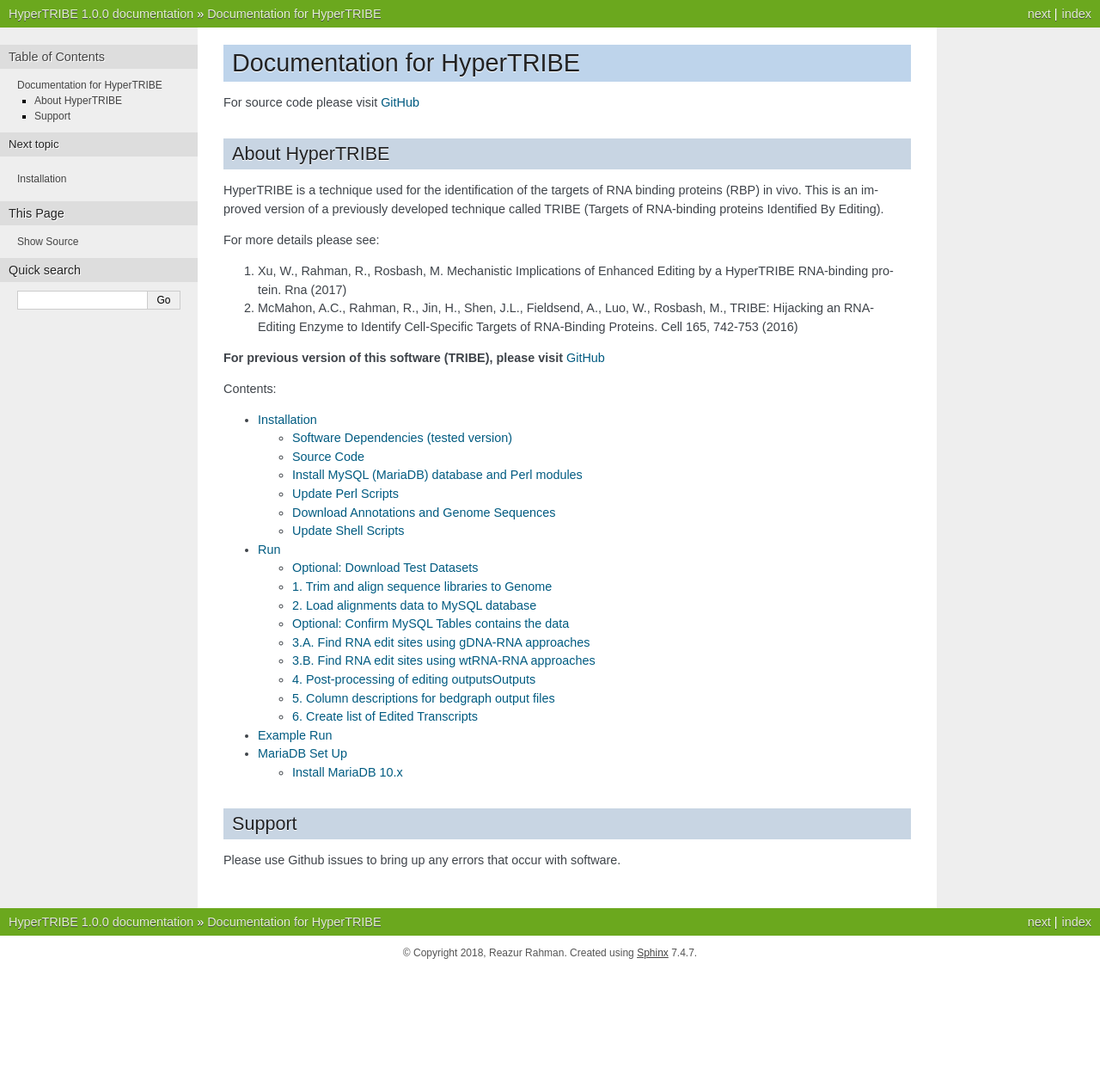
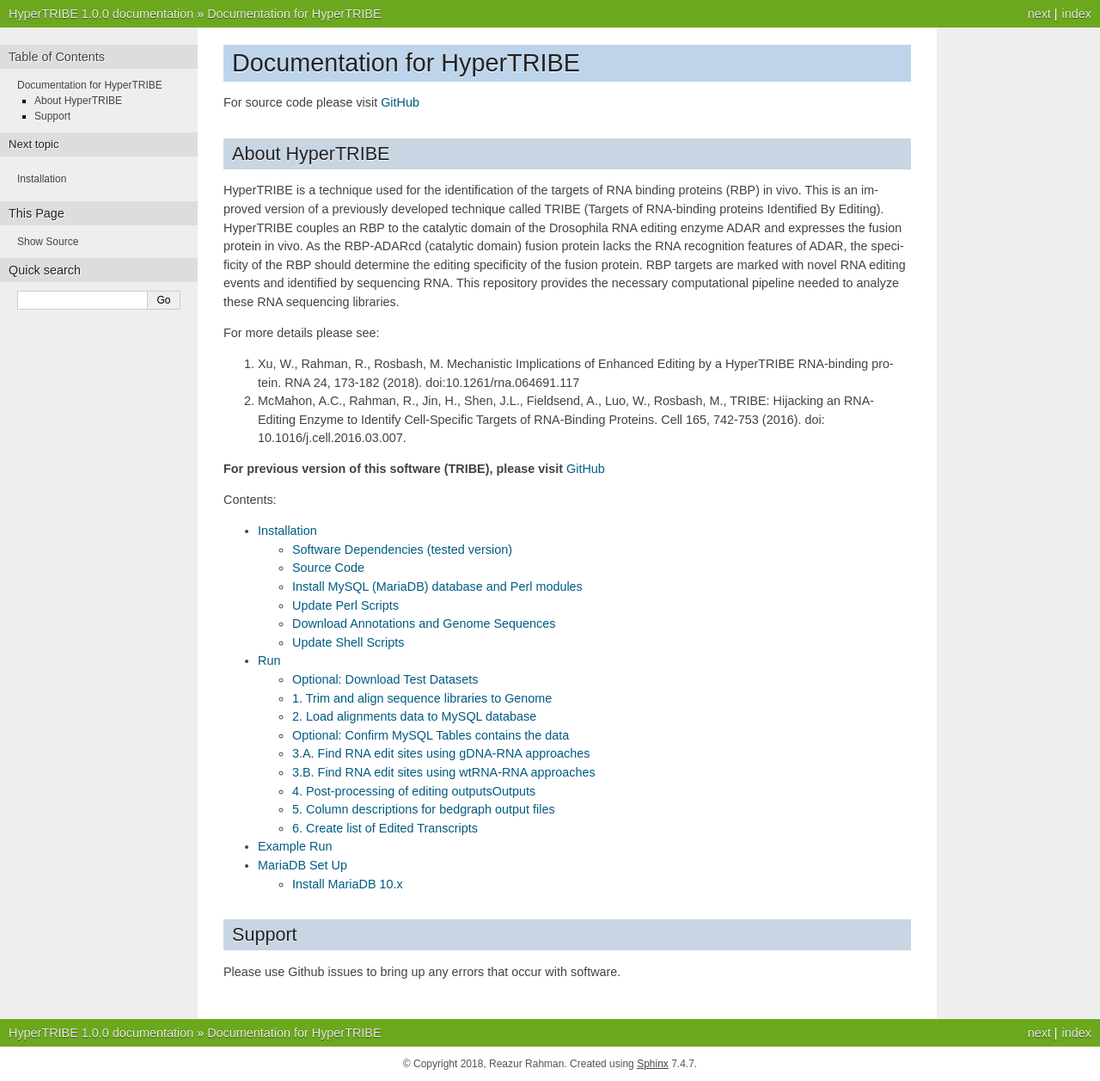
Before and after one commit to rosbashlab/HyperTRIBE, a Sphinx documentation site: the page built from docs/source/index.rst, in a window 1280 px wide. Shown: the whole page at 86% size. Built offline with Sphinx 7.4.7, drawn with Linux system fonts in a browser that asks for light colours; pages that are not in the unit, such as notebooks, are missing from menus; before the commit the page ends 1128 px from its top, so only the background shows below that.

Commit message:
updated documentation

```diff
--- a/docs/source/index.rst
+++ b/docs/source/index.rst
@@ -5,13 +5,13 @@
 
 About HyperTRIBE
 ----------------
-HyperTRIBE is a technique used for the identification of the targets of RNA binding proteins (RBP) in vivo. This is an improved version of a previously developed technique called TRIBE (Targets of RNA-binding proteins Identified By Editing).
+HyperTRIBE is a technique used for the identification of the targets of RNA binding proteins (RBP) in vivo. This is an improved version of a previously developed technique called TRIBE (Targets of RNA-binding proteins Identified By Editing). HyperTRIBE couples an RBP to the catalytic domain of the Drosophila RNA editing enzyme ADAR and expresses the fusion protein in vivo. As the RBP-ADARcd (catalytic domain) fusion protein lacks the RNA recognition features of ADAR, the specificity of the RBP should determine the editing specificity of the fusion protein.  RBP targets are marked with novel RNA editing events and identified by sequencing RNA. This repository provides the necessary computational pipeline needed to analyze these RNA sequencing libraries.
 
 For more details please see:
 
-1. Xu, W., Rahman, R., Rosbash, M. Mechanistic Implications of Enhanced Editing by a HyperTRIBE RNA-binding protein. Rna (2017)
+1. Xu, W., Rahman, R., Rosbash, M. Mechanistic Implications of Enhanced Editing by a HyperTRIBE RNA-binding protein. RNA 24, 173-182 (2018). doi:10.1261/rna.064691.117
 
-2. McMahon, A.C.,  Rahman, R., Jin, H., Shen, J.L., Fieldsend, A., Luo, W., Rosbash, M., TRIBE: Hijacking an RNA-Editing Enzyme to Identify Cell-Specific Targets of RNA-Binding Proteins. Cell 165, 742-753 (2016)
+2. McMahon, A.C.,  Rahman, R., Jin, H., Shen, J.L., Fieldsend, A., Luo, W., Rosbash, M., TRIBE: Hijacking an RNA-Editing Enzyme to Identify Cell-Specific Targets of RNA-Binding Proteins. Cell 165, 742-753 (2016). doi: 10.1016/j.cell.2016.03.007.
 
 **For previous version of this software (TRIBE), please visit** `GitHub <https://github.com/rosbashlab/TRIBE>`_
 
```
